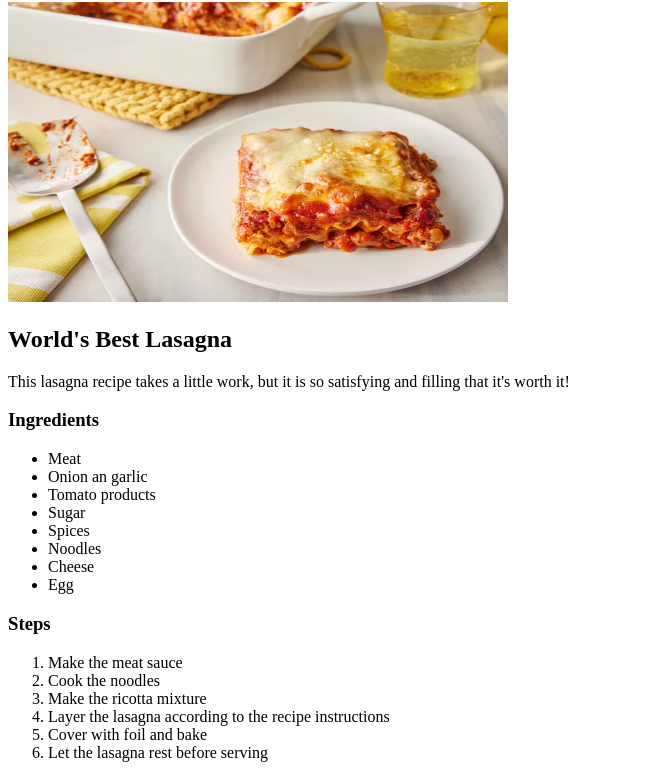
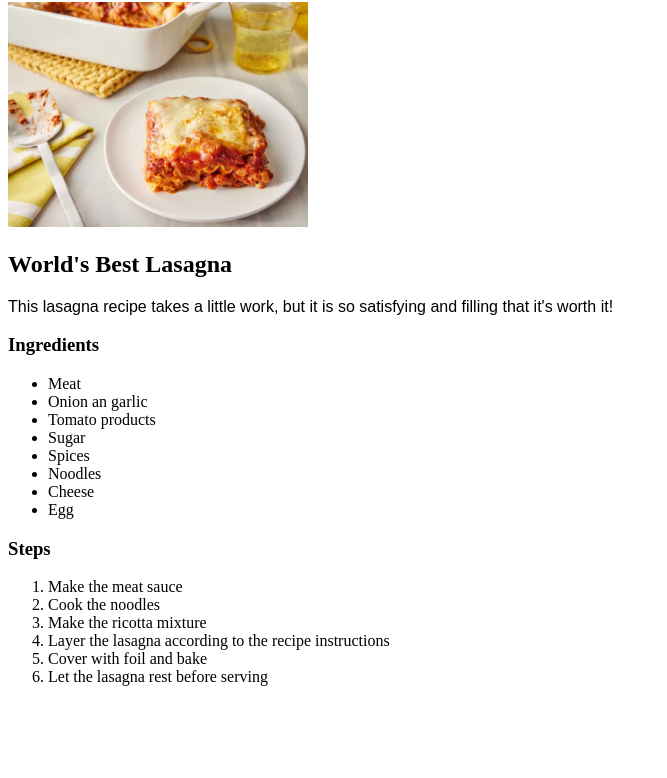
Before and after one commit to hiattzhao/odin-recipes, a plain HTML site: page recipes/lasagna.html in a window 1280 px wide. Shown: the part 78-856 px from the top of the page, without its empty margins (0-667 px from the left). After the commit the page ends 800 px from the top, so only its background shows below. Drawn offline with Linux system fonts and the light colour scheme.

Commit message:
Add stylesheet

```diff
--- a/recipes/lasagna.html
+++ b/recipes/lasagna.html
@@ -3,6 +3,7 @@
   <head>
     <meta charset="UTF-8" />
     <meta name="viewport" content="width=device-width, initial-scale=1.0" />
+    <link rel="stylesheet" href="../style.css" />
     <title>Lasagna Recipe</title>
   </head>
   <body>
--- /dev/null
+++ b/style.css
@@ -0,0 +1,8 @@
+img {
+    width: 300px;
+    height: auto;
+}
+
+p {
+    font-family: Arial, Helvetica, sans-serif;
+}
```
Also changed, not shown: index.html (+1 -0 lines), recipes/pizza.html (+1 -0 lines), recipes/salad.html (+1 -0 lines).
